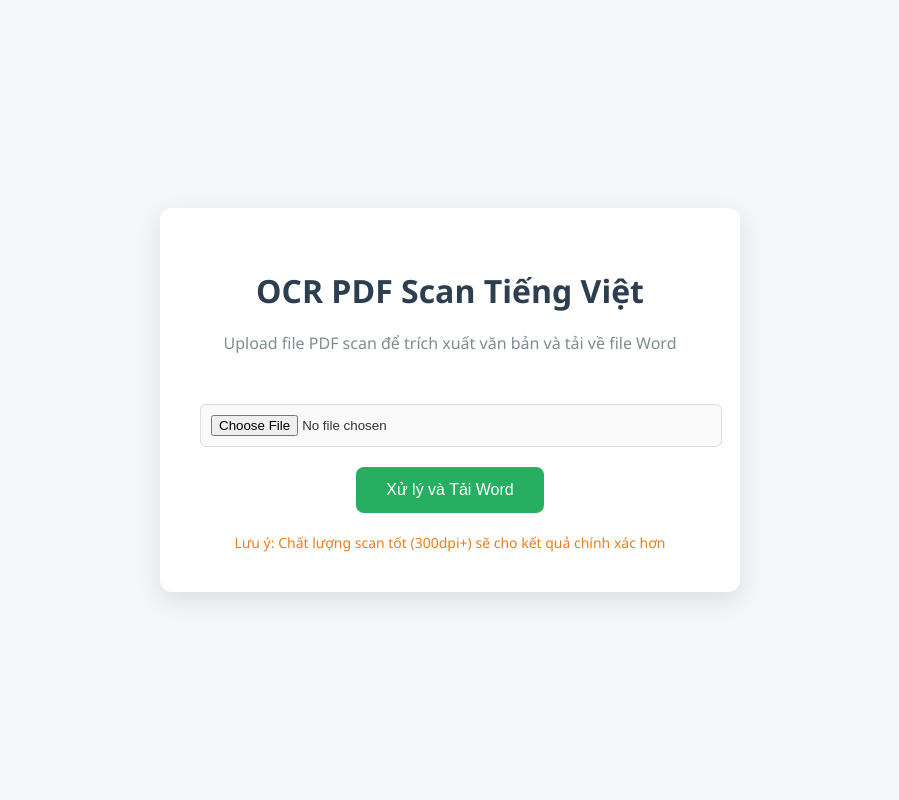
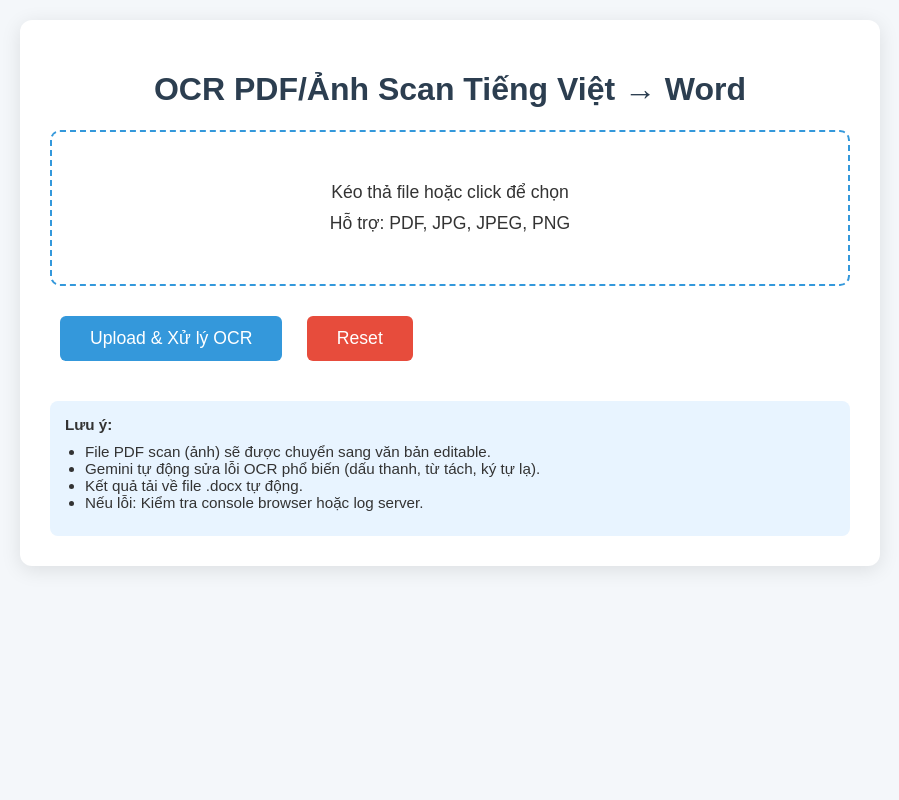
Before and after one commit to Phamcao441/DemoGit, a Flask app: page / in a window 1280 px wide. Shown: the whole page, without its empty margins (190-1089 px from the left). Run offline with Flask 3, Linux system fonts and the light colour scheme.

Commit message:
update project

```diff
--- a/app.py
+++ b/app.py
@@ -55,7 +55,7 @@ def pdf_to_text(pdf_path):
     full_text = []
     for page_num, img in enumerate(images, 1):
         processed = preprocess_image(img)
-        text = pytesseract.image_to_string(processed, lang='vie', config='--psm 6 --oem 3')
+        text = pytesseract.image_to_string(processed, lang='vie_custom_final', config='--psm 6 --oem 3')
         full_text.append(f"Trang {page_num}:\n{text.strip()}\n{'-' * 60}")
 
     return "\n\n".join(full_text) or "Không nhận dạng được văn bản nào."
@@ -64,9 +64,9 @@ def image_to_text(image_path):
     try:
         img = Image.open(image_path)
         # Resize 1.5x để OCR tốt hơn mà không chậm
-        img = img.resize((int(img.width * 1.5), int(img.height * 1.5)), Image.LANCZOS)
+        img = img.resize((int(img.width * 2), int(img.height * 2)), Image.LANCZOS)
         processed = preprocess_image(img)
-        text = pytesseract.image_to_string(processed, lang='vie', config='--psm 6 --oem 3')
+        text = pytesseract.image_to_string(processed, lang='vie_custom', config='--psm 6 --oem 3')
         return f"Trang 1 (ảnh đơn):\n{text.strip()}\n{'-' * 60}"
     except Exception as e:
         raise Exception(f"Lỗi OCR ảnh: {str(e)}")
--- /dev/null
+++ b/static/css/style.css
@@ -0,0 +1,140 @@
+body {
+    font-family: Arial, sans-serif;
+    background-color: #f4f7fa;
+    margin: 0;
+    padding: 20px;
+    color: #333;
+}
+
+.container {
+    max-width: 800px;
+    margin: 0 auto;
+    background: white;
+    padding: 30px;
+    border-radius: 12px;
+    box-shadow: 0 4px 20px rgba(0,0,0,0.1);
+}
+
+h1 {
+    text-align: center;
+    color: #2c3e50;
+}
+
+.subtitle {
+    text-align: center;
+    color: #7f8c8d;
+    margin-bottom: 30px;
+}
+
+.upload-area {
+    border: 2px dashed #3498db;
+    border-radius: 10px;
+    padding: 40px;
+    text-align: center;
+    margin: 20px 0;
+    cursor: pointer;
+    transition: background 0.3s, border-color 0.3s;
+}
+
+.upload-area:hover {
+    background: #e8f4ff;
+    border-color: #2980b9;
+}
+
+.upload-area.dragover {
+    background: #d1e8ff;
+    border-color: #1e90ff;
+}
+
+.upload-area p {
+    margin: 10px 0;
+    font-size: 1.1em;
+}
+
+input[type="file"] {
+    display: none;
+}
+
+button {
+    background: #3498db;
+    color: white;
+    border: none;
+    padding: 12px 30px;
+    border-radius: 6px;
+    font-size: 1.1em;
+    cursor: pointer;
+    margin: 10px;
+    transition: background 0.3s;
+}
+
+button:hover {
+    background: #2980b9;
+}
+
+#resetBtn {
+    background: #e74c3c;
+}
+
+#resetBtn:hover {
+    background: #c0392b;
+}
+
+#preview {
+    margin-top: 20px;
+    text-align: center;
+}
+
+#preview img {
+    max-width: 100%;
+    max-height: 400px;
+    border: 1px solid #ddd;
+    border-radius: 8px;
+    margin-top: 10px;
+}
+
+#preview .pdf-icon {
+    font-size: 6em;
+    color: #e74c3c;
+    margin: 20px 0;
+}
+
+#preview .file-name {
+    font-weight: bold;
+    margin-bottom: 10px;
+}
+
+#loading {
+    display: none;
+    text-align: center;
+    margin: 30px 0;
+    font-size: 1.2em;
+    color: #3498db;
+}
+
+.spinner {
+    border: 6px solid #f3f3f3;
+    border-top: 6px solid #3498db;
+    border-radius: 50%;
+    width: 50px;
+    height: 50px;
+    animation: spin 1s linear infinite;
+    margin: 0 auto 15px;
+}
+
+@keyframes spin {
+    0% { transform: rotate(0deg); }
+    100% { transform: rotate(360deg); }
+}
+
+.info {
+    background: #e8f4ff;
+    padding: 15px;
+    border-radius: 8px;
+    margin-top: 30px;
+    font-size: 0.95em;
+}
+
+.info ul {
+    margin: 10px 0;
+    padding-left: 20px;
+}
--- a/templates/index.html
+++ b/templates/index.html
@@ -1,77 +1,145 @@
-<!-- templates/index.html -->
 <!DOCTYPE html>
 <html lang="vi">
 <head>
     <meta charset="UTF-8">
     <meta name="viewport" content="width=device-width, initial-scale=1.0">
-    <title>OCR PDF Scan Tiếng Việt</title>
-    <style>
-        body {
-            font-family: 'Segoe UI', Tahoma, Geneva, Verdana, sans-serif;
-            background: #f4f7fa;
-            margin: 0;
-            padding: 0;
-            display: flex;
-            justify-content: center;
-            align-items: center;
-            min-height: 100vh;
-            color: #333;
-        }
-        .container {
-            background: white;
-            padding: 40px;
-            border-radius: 12px;
-            box-shadow: 0 8px 25px rgba(0,0,0,0.1);
-            max-width: 500px;
-            width: 100%;
-            text-align: center;
-        }
-        h1 {
-            color: #2c3e50;
-            margin-bottom: 20px;
-        }
-        p {
-            color: #7f8c8d;
-            margin-bottom: 30px;
-        }
-        input[type="file"] {
-            margin: 20px 0;
-            padding: 10px;
-            border: 1px solid #ddd;
-            border-radius: 6px;
-            width: 100%;
-            background: #f9f9f9;
-        }
-        button {
-            background: #27ae60;
-            color: white;
-            border: none;
-            padding: 14px 30px;
-            font-size: 16px;
-            border-radius: 8px;
-            cursor: pointer;
-            transition: background 0.3s;
-        }
-        button:hover {
-            background: #219653;
-        }
-        .note {
-            font-size: 14px;
-            color: #e67e22;
-            margin-top: 20px;
-        }
-    </style>
+    <title>OCR PDF/Ảnh Scan Tiếng Việt → Word</title>
+    <!-- Link file CSS riêng -->
+    <link rel="stylesheet" href="{{ url_for('static', filename='css/style.css') }}">
 </head>
 <body>
     <div class="container">
-        <h1>OCR PDF Scan Tiếng Việt</h1>
-        <p>Upload file PDF scan để trích xuất văn bản và tải về file Word</p>
-        <form action="/upload" method="post" enctype="multipart/form-data">
-            <input type="file" name="file" accept=".pdf" required>
-            <br>
-            <button type="submit">Xử lý và Tải Word</button>
+        <h1>OCR PDF/Ảnh Scan Tiếng Việt → Word</h1>
+
+
+        <form id="uploadForm" enctype="multipart/form-data">
+            <div class="upload-area" id="dropArea">
+                <p>Kéo thả file hoặc click để chọn</p>
+                <p>Hỗ trợ: PDF, JPG, JPEG, PNG</p>
+                <input type="file" id="fileInput" name="file" accept=".pdf,.jpg,.jpeg,.png">
+            </div>
+            <div id="preview">
+                <!-- Preview sẽ hiển thị ở đây -->
+            </div>
+            <div id="loading">
+                <div class="spinner"></div>
+                Đang xử lý OCR... (có thể mất vài giây đến 1 phút tùy file)
+            </div>
+            <button type="submit">Upload & Xử lý OCR</button>
+            <button type="button" id="resetBtn">Reset</button>
         </form>
-        <div class="note">Lưu ý: Chất lượng scan tốt (300dpi+) sẽ cho kết quả chính xác hơn</div>
+
+        <div class="info">
+            <strong>Lưu ý:</strong>
+            <ul>
+                <li>File PDF scan (ảnh) sẽ được chuyển sang văn bản editable.</li>
+                <li>Gemini tự động sửa lỗi OCR phổ biến (dấu thanh, từ tách, ký tự lạ).</li>
+                <li>Kết quả tải về file .docx tự động.</li>
+                <li>Nếu lỗi: Kiểm tra console browser hoặc log server.</li>
+            </ul>
+        </div>
     </div>
+
+    <script>
+        const form = document.getElementById('uploadForm');
+        const fileInput = document.getElementById('fileInput');
+        const dropArea = document.getElementById('dropArea');
+        const preview = document.getElementById('preview');
+        const loading = document.getElementById('loading');
+        const resetBtn = document.getElementById('resetBtn');
+
+        // Click để chọn file
+        dropArea.addEventListener('click', () => fileInput.click());
+
+        // Drag & Drop
+        dropArea.addEventListener('dragover', (e) => {
+            e.preventDefault();
+            dropArea.classList.add('dragover');
+        });
+        dropArea.addEventListener('dragleave', () => {
+            dropArea.classList.remove('dragover');
+        });
+        dropArea.addEventListener('drop', (e) => {
+            e.preventDefault();
+            dropArea.classList.remove('dragover');
+            fileInput.files = e.dataTransfer.files;
+            showPreview();
+        });
+
+        // Hiển thị preview khi chọn file
+        fileInput.addEventListener('change', showPreview);
+
+        function showPreview() {
+            preview.innerHTML = '';
+            if (!fileInput.files || fileInput.files.length === 0) return;
+
+            const file = fileInput.files[0];
+            const fileType = file.type;
+
+            const fileName = document.createElement('p');
+            fileName.className = 'file-name';
+            fileName.textContent = `File: ${file.name}`;
+            preview.appendChild(fileName);
+
+            if (fileType.startsWith('image/')) {
+                const img = document.createElement('img');
+                img.src = URL.createObjectURL(file);
+                preview.appendChild(img);
+            } else if (fileType === 'application/pdf') {
+                const icon = document.createElement('div');
+                icon.className = 'pdf-icon';
+                icon.innerHTML = '📄';
+                preview.appendChild(icon);
+                const pdfMsg = document.createElement('p');
+                pdfMsg.textContent = 'PDF - Preview trang đầu (nâng cao nếu cần pdf.js)';
+                preview.appendChild(pdfMsg);
+            }
+        }
+
+        // Submit form (AJAX)
+        form.addEventListener('submit', async (e) => {
+            e.preventDefault();
+            if (!fileInput.files || fileInput.files.length === 0) {
+                alert('Vui lòng chọn file!');
+                return;
+            }
+
+            loading.style.display = 'block';
+            const formData = new FormData(form);
+
+            try {
+                const response = await fetch('/upload', {
+                    method: 'POST',
+                    body: formData
+                });
+
+                if (!response.ok) {
+                    const err = await response.json();
+                    alert('Lỗi: ' + (err.error || 'Xử lý thất bại'));
+                } else {
+                    // Tự động tải file .docx
+                    const blob = await response.blob();
+                    const url = window.URL.createObjectURL(blob);
+                    const a = document.createElement('a');
+                    a.href = url;
+                    a.download = response.headers.get('Content-Disposition')?.split('filename=')[1]?.replace(/"/g, '') || 'KetQua_OCR.docx';
+                    document.body.appendChild(a);
+                    a.click();
+                    a.remove();
+                    window.URL.revokeObjectURL(url);
+                }
+            } catch (err) {
+                alert('Lỗi kết nối: ' + err.message);
+            } finally {
+                loading.style.display = 'none';
+            }
+        });
+
+        // Reset
+        resetBtn.addEventListener('click', () => {
+            form.reset();
+            preview.innerHTML = '';
+        });
+    </script>
 </body>
 </html>
```
Also changed, not shown: 1 other file.
